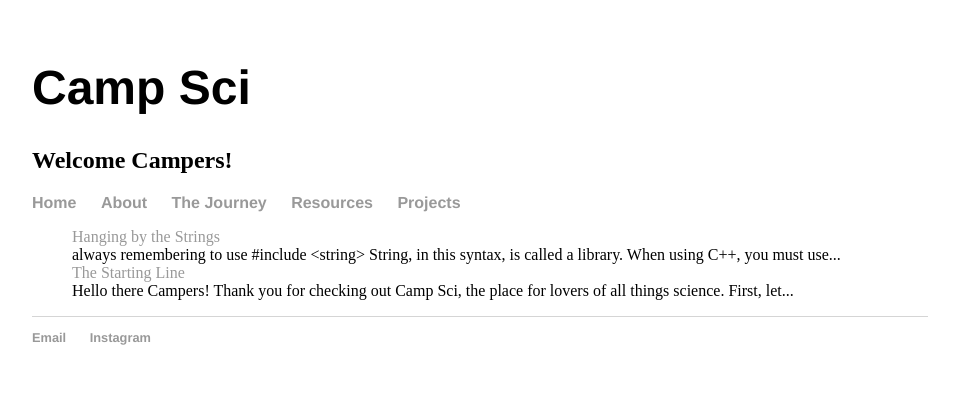
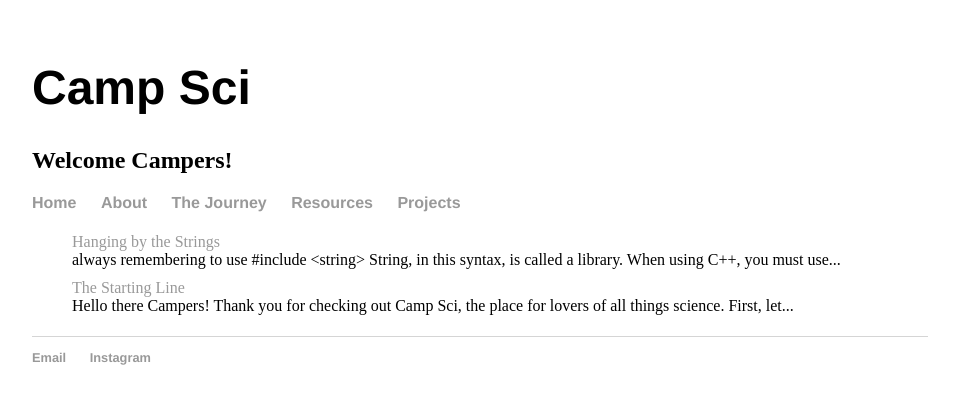
Before and after one commit to campsci/campsci.github.io, a Jekyll site: the page built from index.md, in a window 1280 px wide. Shown: the top 404 px of the page, without its empty margins (160-1119 px from the left). Built offline with Jekyll 4.4.1, drawn with Linux system fonts in a browser that asks for light colours.

Commit message:
Update main.css

```diff
--- a/css/main.css
+++ b/css/main.css
@@ -37,6 +37,10 @@ ul {
     list-style: none;
 }
 
+li {
+    padding: 5px 0;
+}
+
 ul.posts {
     margin: 20px auto 40px;
     font-size: 1.5em;
```
